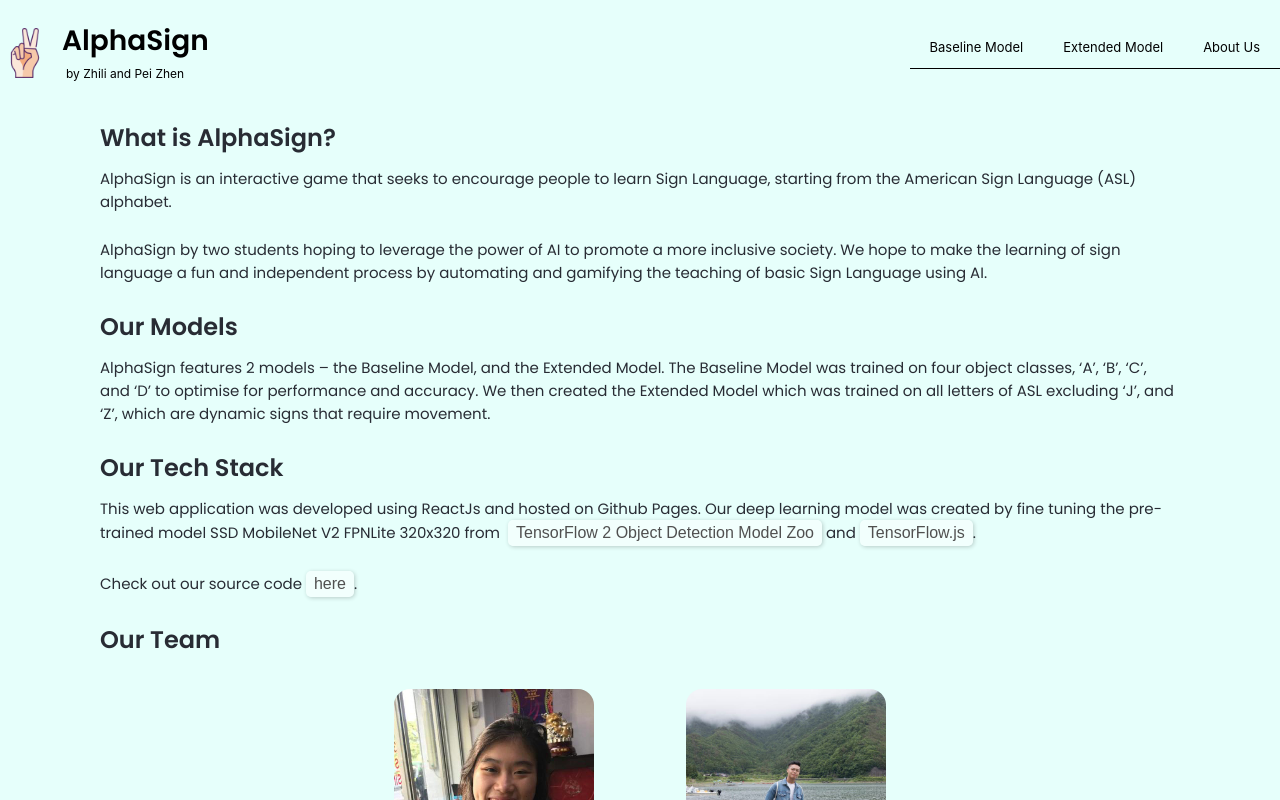
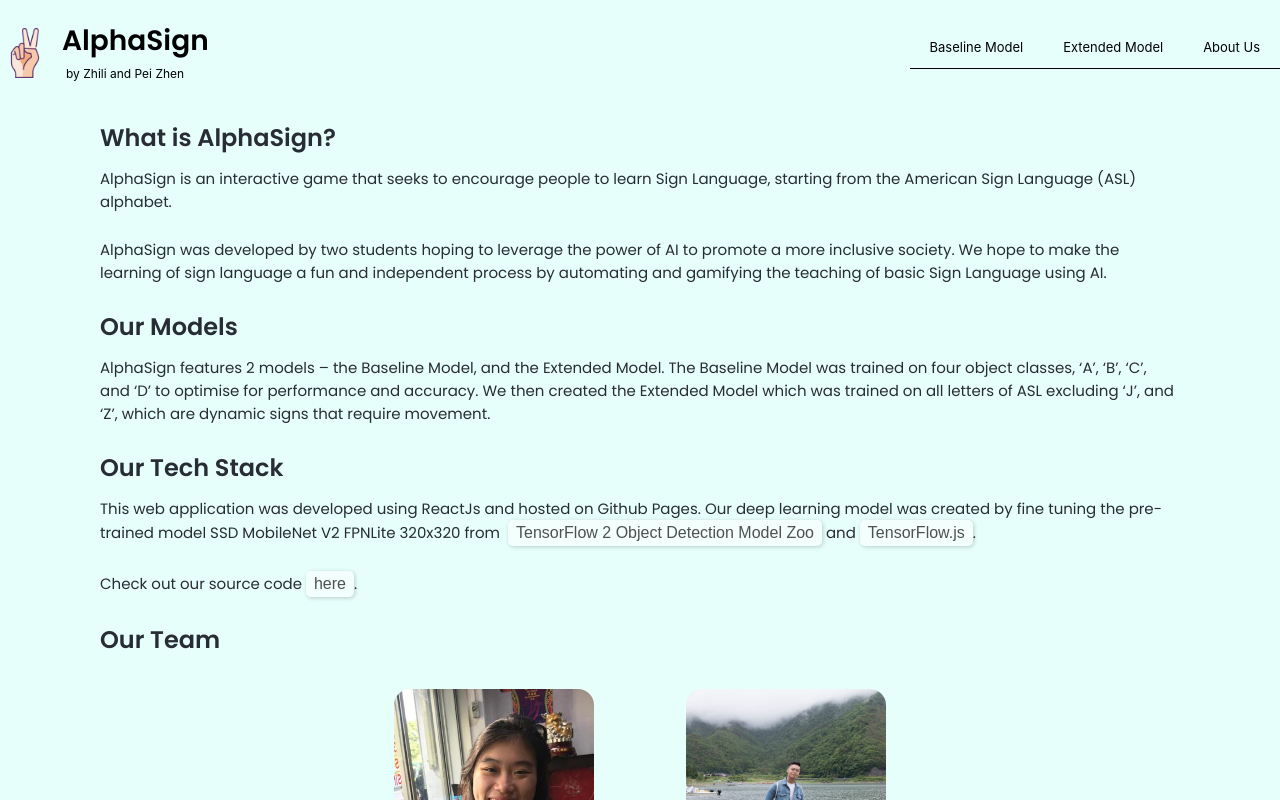
Before and after one commit to yappeizhen/AlphaSign, a React (Create React App) app in the folder ReactCV/: page /AlphaSign/about-us in a window 1280 px wide. Shown: the top 800 px of the page. Built offline with nearby package versions, Linux system fonts and the light colour scheme.

Commit message:
Anbout us page

```diff
--- a/ReactCV/src/pages/AboutUs.js
+++ b/ReactCV/src/pages/AboutUs.js
@@ -73,10 +73,11 @@ function AboutUs() {
           </StyledTextContainer>
           <br />
           <StyledTextContainer>
-            AlphaSign by two students hoping to leverage the power of AI to
-            promote a more inclusive society. We hope to make the learning of
-            sign language a fun and independent process by automating and
-            gamifying the teaching of basic Sign Language using AI.
+            AlphaSign was developed by two students hoping to leverage the power
+            of AI to promote a more inclusive society. We hope to make the
+            learning of sign language a fun and independent process by
+            automating and gamifying the teaching of basic Sign Language using
+            AI.
           </StyledTextContainer>
           <br />
           <StyledH1>Our Models</StyledH1>
```
